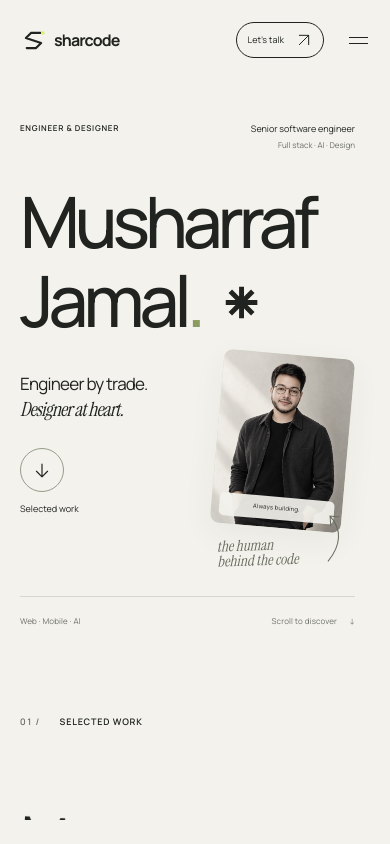
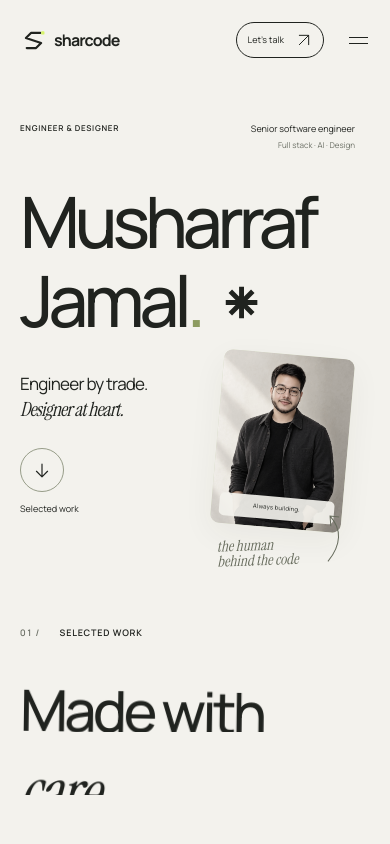
Before and after one commit to Musharrafjamal/updated-portfolio, a Next.js app: page / in a window 390 px wide. Shown: the top 844 px of the page. Built offline with nearby package versions, Linux system fonts and the light colour scheme.

Commit message:
fix: remove hero footnote and tighten work section spacing

```diff
--- a/app/globals.css
+++ b/app/globals.css
@@ -227,7 +227,7 @@ img {
 .hero {
   position: relative;
   padding-top: 167px;
-  min-height: 850px;
+  padding-bottom: 40px;
 }
 .hero-kicker {
   display: flex;
@@ -370,22 +370,8 @@ img {
 .round-arrow > svg {
   height: 19px;
 }
-.hero-footnote {
-  display: flex;
-  justify-content: space-between;
-  border-top: 1px solid var(--line);
-  padding: 21px 0;
-  margin-top: 118px;
-  font-size: 9px;
-  color: var(--muted);
-  letter-spacing: 0.02em;
-}
-.hero-footnote > span:last-child {
-  display: flex;
-  gap: 23px;
-}
 .work-section {
-  padding-top: 102px;
+  padding-top: 40px;
 }
 .section-heading {
   padding-bottom: 62px;
@@ -1264,9 +1250,6 @@ img {
     top: 430px;
     right: 30px;
   }
-  .hero {
-    min-height: 930px;
-  }
 }
 @media (max-width: 1200px) {
   .page-container {
@@ -1279,7 +1262,6 @@ img {
     gap: 20px;
   }
   .hero {
-    min-height: 760px;
     padding-top: 155px;
   }
   .hero-portrait {
@@ -1298,9 +1280,6 @@ img {
   .portrait-note {
     left: -103px;
     font-size: 18px;
-  }
-  .hero-footnote {
-    margin-top: 125px;
   }
   .about-grid {
     gap: 55px;
@@ -1351,11 +1330,8 @@ img {
     margin-top: 26px;
     gap: 17px;
   }
-  .hero-footnote {
-    margin-top: 65px;
-  }
   .work-section {
-    padding-top: 80px;
+    padding-top: 40px;
   }
   .section-heading-row > p {
     width: 230px;
@@ -1474,6 +1450,8 @@ img {
   }
   .hero {
     padding-top: 121px;
+    /* Keep the floating portrait and its caption clear of selected work. */
+    min-height: calc(290px + 78vw);
   }
   .hero-kicker {
     margin-bottom: 31px;
@@ -1557,22 +1535,8 @@ img {
     width: 44px;
     height: 44px;
   }
-  .hero-footnote {
-    margin-top: 82px;
-    font-size: 8px;
-    gap: 20px;
-    line-height: 1.6;
-    padding-top: 18px;
-  }
-  .hero-footnote > span:first-child {
-    max-width: 170px;
-  }
-  .hero-footnote > span:last-child {
-    gap: 12px;
-    align-items: center;
-  }
   .work-section {
-    padding-top: 58px;
+    padding-top: 24px;
   }
   .section-heading {
     padding-bottom: 30px;
@@ -1734,9 +1698,6 @@ img {
   }
 }
 @media (max-width: 390px) {
-  .hero-footnote {
-    margin-top: 80px;
-  }
   .hero-bottom {
     margin-top: 31px;
   }
--- a/components/portfolio/Portfolio.tsx
+++ b/components/portfolio/Portfolio.tsx
@@ -301,12 +301,6 @@ export default function Portfolio() {
                 <Arrow direction="down" />
               </span>
             </a>
-          </div>
-          <div className="hero-footnote" data-hero-reveal>
-            <span>Web · Mobile · AI</span>
-            <span>
-              Scroll to discover <span aria-hidden="true">↓</span>
-            </span>
           </div>
         </section>
 
```
